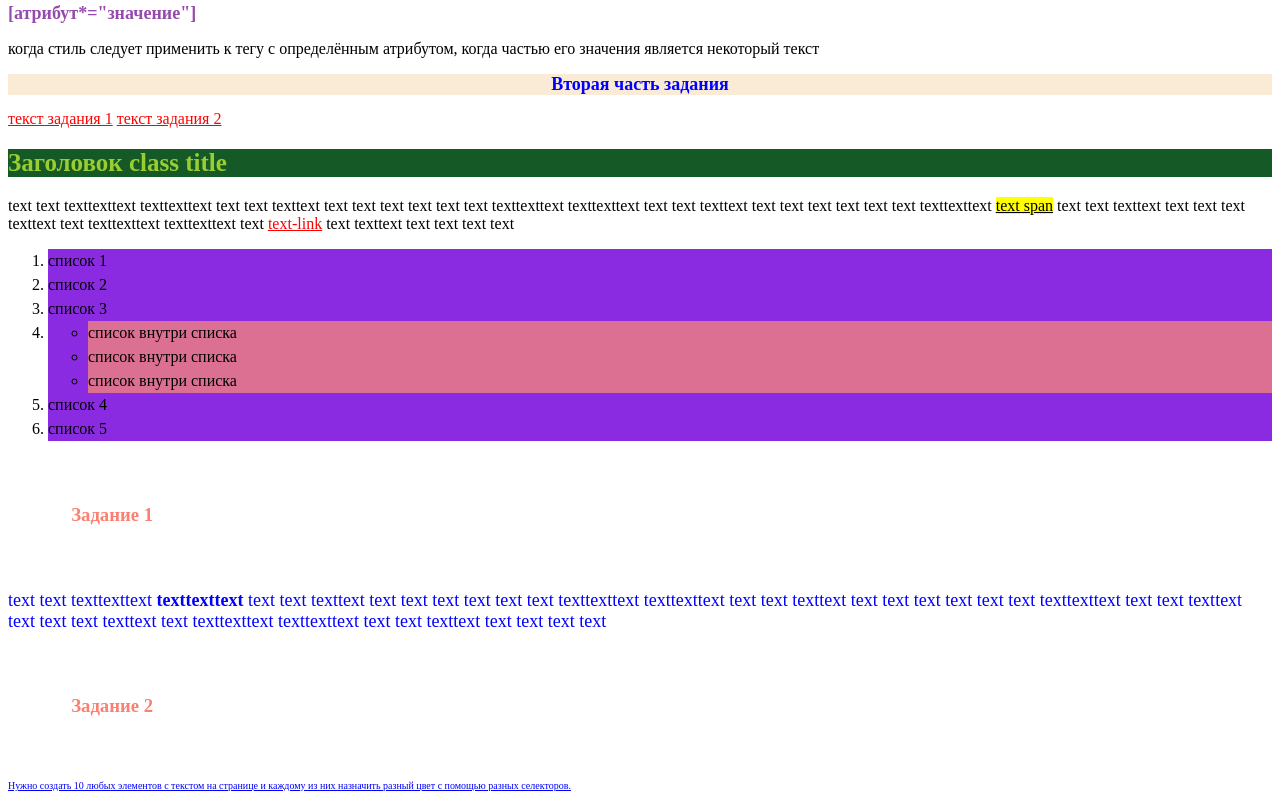
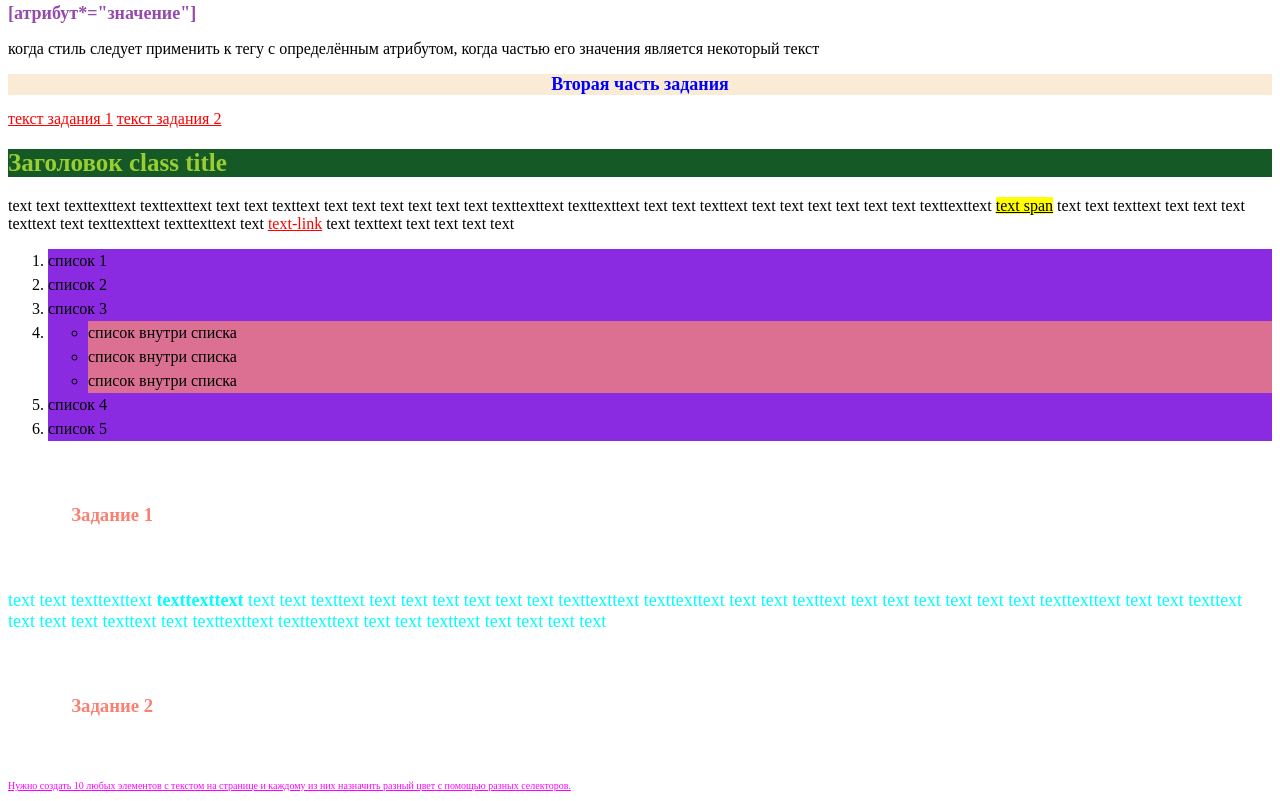
Before and after one commit to CatVS/HILLEL-HW5, a plain HTML site: page index.html in a window 1280 px wide. Shown: the part 1120-1921 px from the top of the page. Drawn offline with Linux system fonts and the light colour scheme.

Commit message:
Update style.css
+ some

```diff
--- a/css/style.css
+++ b/css/style.css
@@ -69,3 +69,11 @@ a:visited {
     font-size: 18px;
     color: blue;
 }
+
+#ph {
+    color: aqua;
+}
+
+#pd {
+    color: magenta;
+}
```
